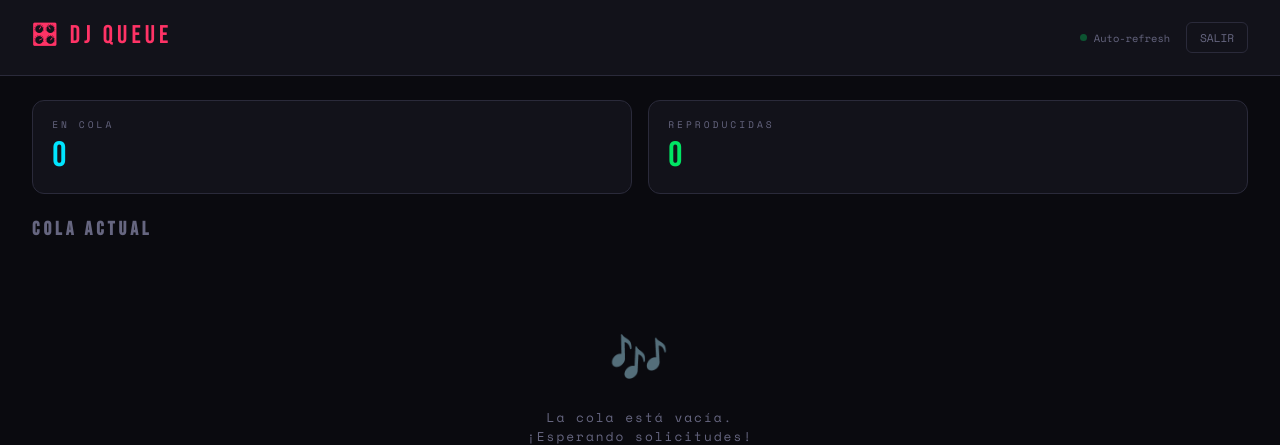
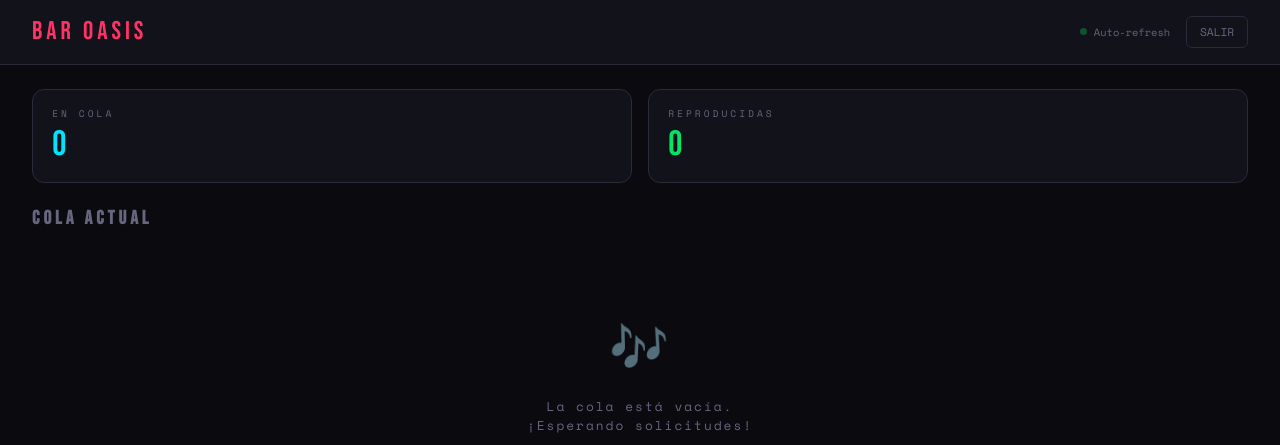
Before and after one commit to sebastianMartinezG/djqueue, a Flask app: page /admin in a window 1280 px wide. Shown: the top 445 px of the page. Run offline with Flask 3, Linux system fonts and the light colour scheme; the visitor is signed in with stand-in values (Sample User, id 1); data comes from the database, SQL or seed files in the repository; data that the repository does not hold is empty.

Commit message:
Update title and brand name in admin panel

```diff
--- a/templates/admin.html
+++ b/templates/admin.html
@@ -3,7 +3,7 @@
 <head>
 <meta charset="UTF-8">
 <meta name="viewport" content="width=device-width, initial-scale=1.0">
-<title>Admin Panel – DJ Queue</title>
+<title>Admin Panel – Bar Oasis </title>
 <link href="https://fonts.googleapis.com/css2?family=Bebas+Neue&family=Space+Mono:wght@400;700&display=swap" rel="stylesheet">
 <style>
   :root {
@@ -112,7 +112,7 @@
 <body>
 
 <div class="topbar">
-  <div class="brand">🎛 DJ QUEUE</div>
+  <div class="brand"> Bar Oasis </div>
   <div class="controls">
     <div class="auto-refresh">
       <div class="dot"></div>
```
